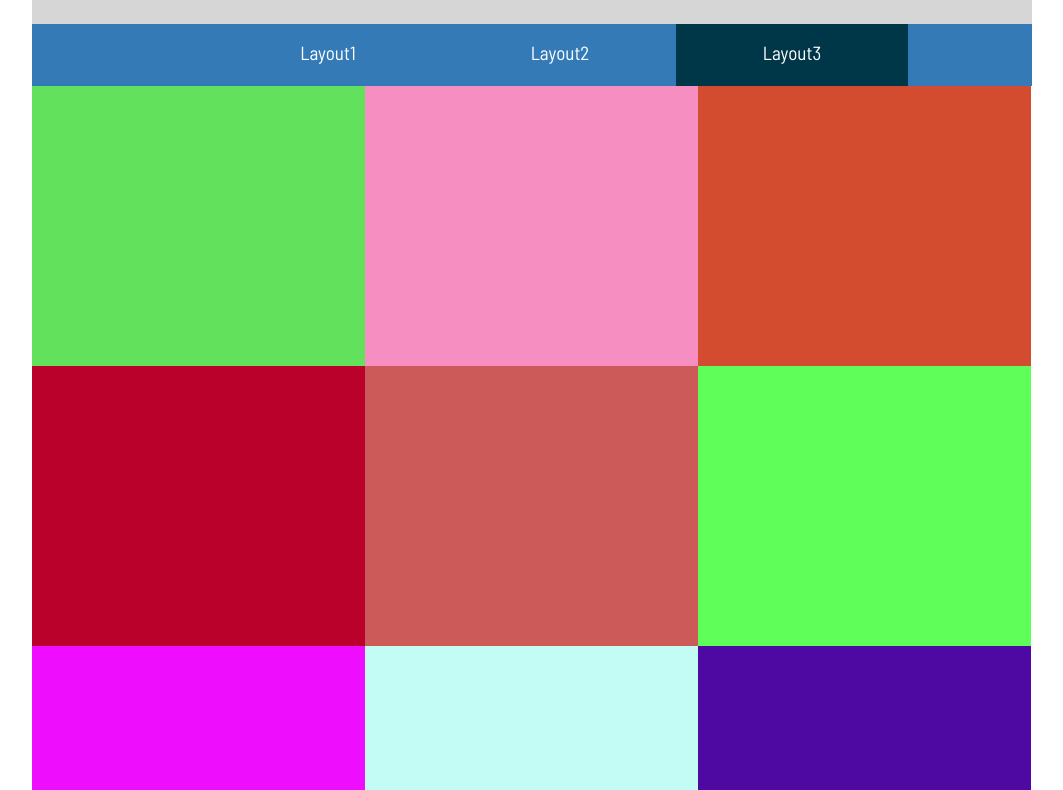
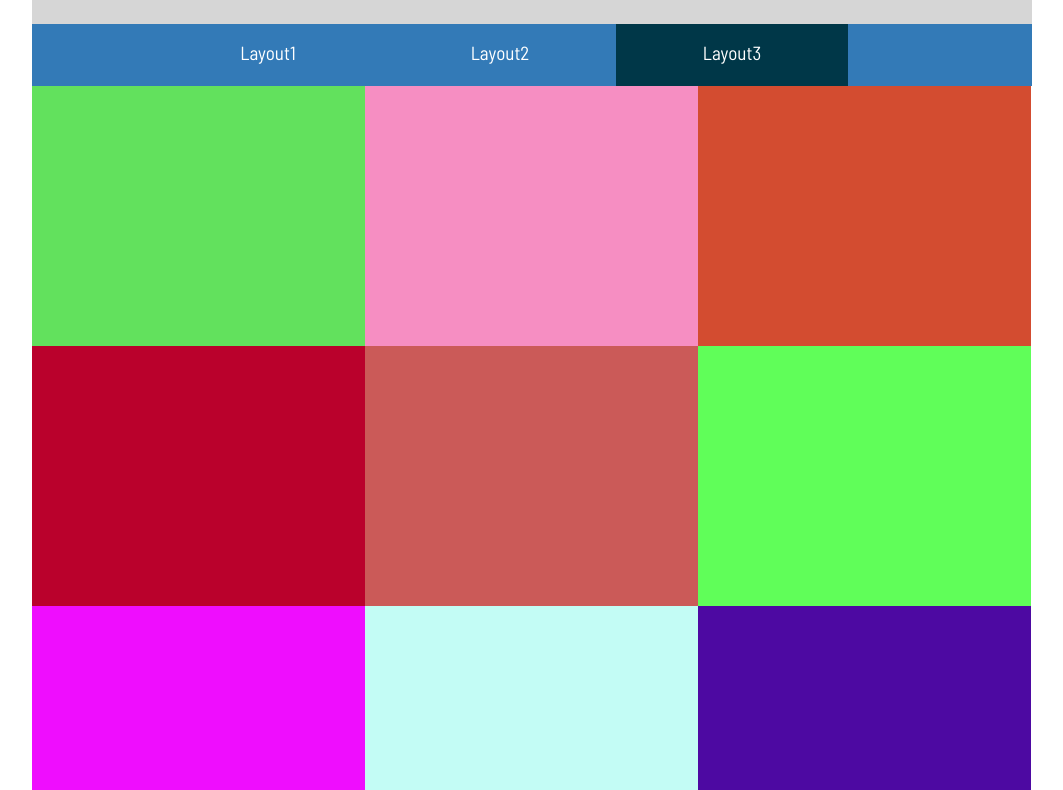
Before and after one commit to AdielPerez20/Ex2-Web-Specialization, a plain HTML site: page Layout3.html in a window 1280 px wide. Shown: the part 168-958 px from the top of the page, without its empty margins (108-1171 px from the left). Drawn offline with nearby package versions, Linux system fonts and the light colour scheme.

Commit message:
Add files via upload

```diff
--- a/includes/style.css
+++ b/includes/style.css
@@ -210,7 +210,7 @@ header{
 #wrapper3 nav ul{
 	list-style: none;
 }
-#wrapper3 nav li:first-child{margin-left:180px;}
+#wrapper3 nav li:first-child{margin-left:120px;}
 #wrapper3 nav li {
 	float: left;
 	width: 232px;
@@ -231,7 +231,7 @@ header{
 }
 .generic_obj{
     width:50%;
-    height: 280px;
+    height:260px;
     background-color:#B26BA5;
     float: left;
 }
@@ -257,4 +257,5 @@ header{
   .generic_obj {
     width:33.3%;
   }
+
 }
```
Also changed, not shown: Layout2.html (+1 -1 lines).
